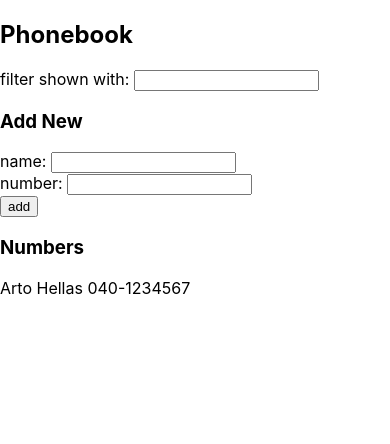
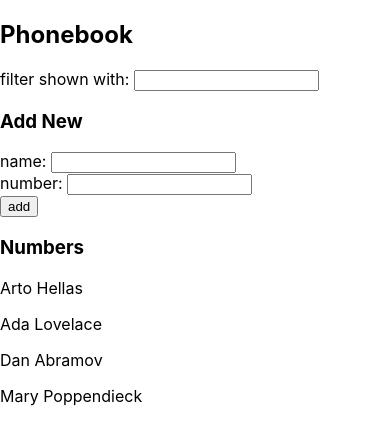
Before and after one commit to shotozuro/fullstackopen, a React (Create React App) app in the folder part2/phonebook/: page / in a window 390 px wide. Shown: the top 444 px of the page. Built offline with nearby package versions, Linux system fonts and the light colour scheme; data requests are answered from the project's data file.

Commit message:
2.11: The Phonebook Step6

```diff
--- /dev/null
+++ b/part2/phonebook/db.json
@@ -0,0 +1,24 @@
+{
+  "persons":[
+    {
+      "name": "Arto Hellas",
+      "number": "040-123456",
+      "id": 1
+    },
+    {
+      "name": "Ada Lovelace",
+      "number": "39-44-5323523",
+      "id": 2
+    },
+    {
+      "name": "Dan Abramov",
+      "number": "12-43-234345",
+      "id": 3
+    },
+    {
+      "name": "Mary Poppendieck",
+      "number": "39-23-6423122",
+      "id": 4
+    }
+  ]
+}
--- a/part2/phonebook/src/App.js
+++ b/part2/phonebook/src/App.js
@@ -1,4 +1,5 @@
-import React, { useState } from 'react'
+import React, { useState, useEffect } from 'react'
+import axios from 'axios'
 
 const Filter = ({ query, onChange }) => {
   return (
@@ -65,6 +66,12 @@
   const handleNewFilterChange = (event) => {
     setNewNameFilter(event.target.value)
   }
+
+  useEffect(() => {
+    axios.get('http://localhost:3001/persons')
+      .then(response => setPersons(response.data))
+  }, [])
+
   return (
     <div>
       <h2>Phonebook</h2>
```
Also changed, not shown: part2/phonebook/package.json (+6 -1 lines), 1 other file (tests, documents, lock files or other folders).
